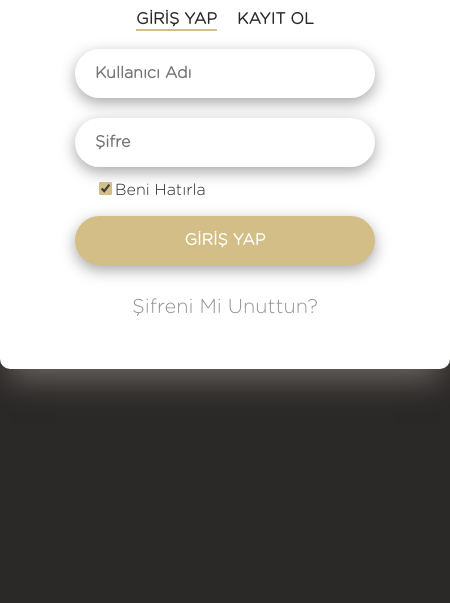
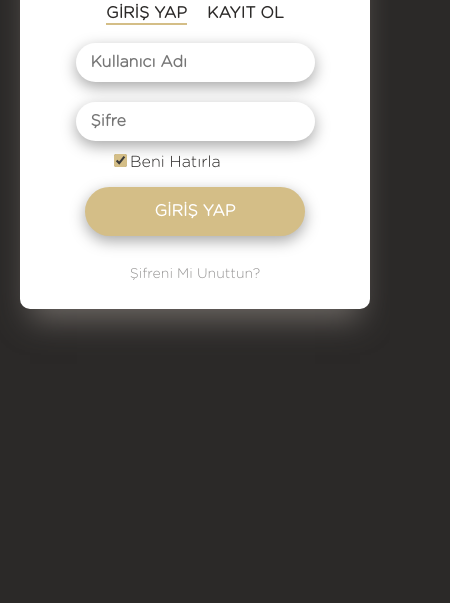
Before and after one commit to BilalAtesli/napervakahve-website, a plain HTML site: page loginpage.html in a window 390 px wide. Shown: the part 241-844 px from the top of the page, 450 px wide, since content can reach past the window. Drawn offline with Linux system fonts and the light colour scheme; a web font is replaced by a local one.

Commit message:
responsive added

```diff
--- a/style.css
+++ b/style.css
@@ -541,4 +541,22 @@ footer {
 	}
   }
 
+  @media screen and (max-width: 600px) {
+	section {
+	  width: 35rem;
+	  font-size: 1.4rem;
+	  padding: 1rem;
+	  height: 45rem;
+	}
+	#signform {
+	  width: 23rem;
+	}
+	#signform2 {
+	  width: 23rem;
+	}
+	.input input {
+	  padding: 1rem 1.5rem;
+	}
+  }
+
   /*? Responsive END  */
```
